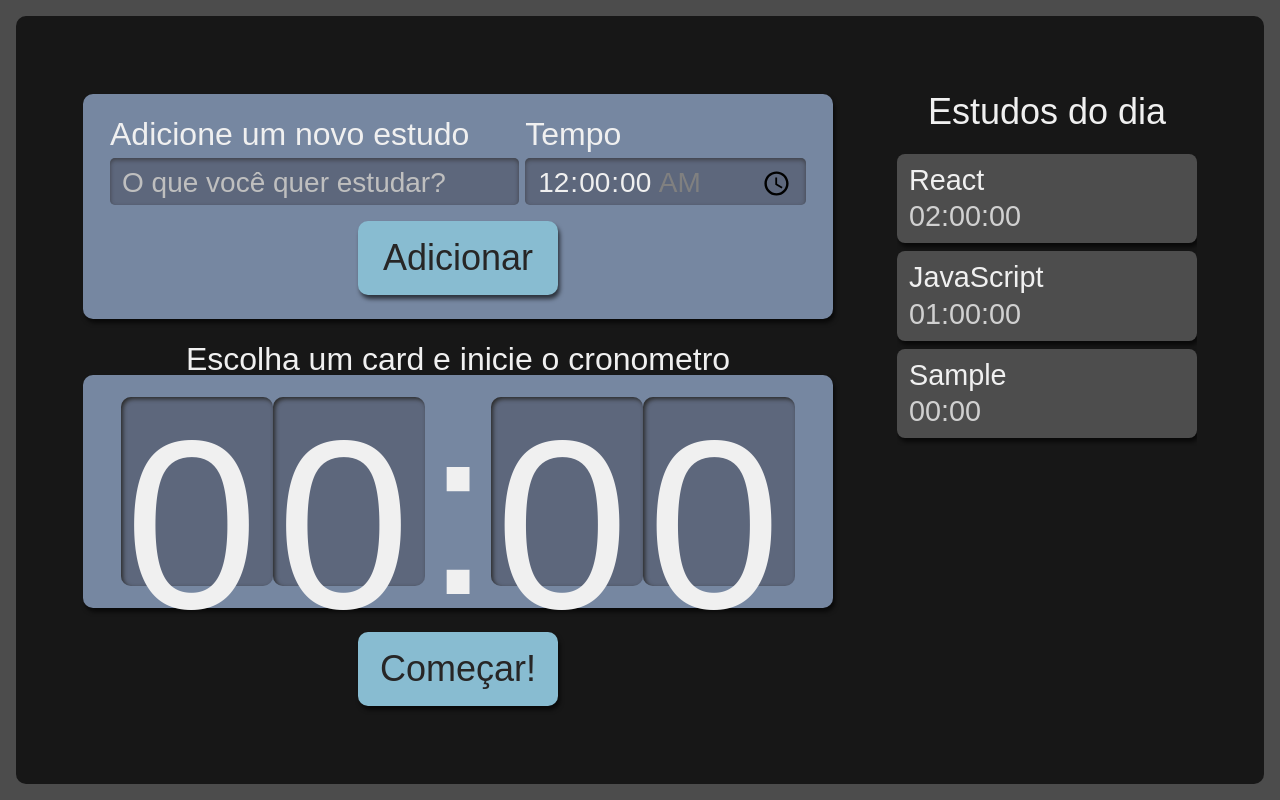
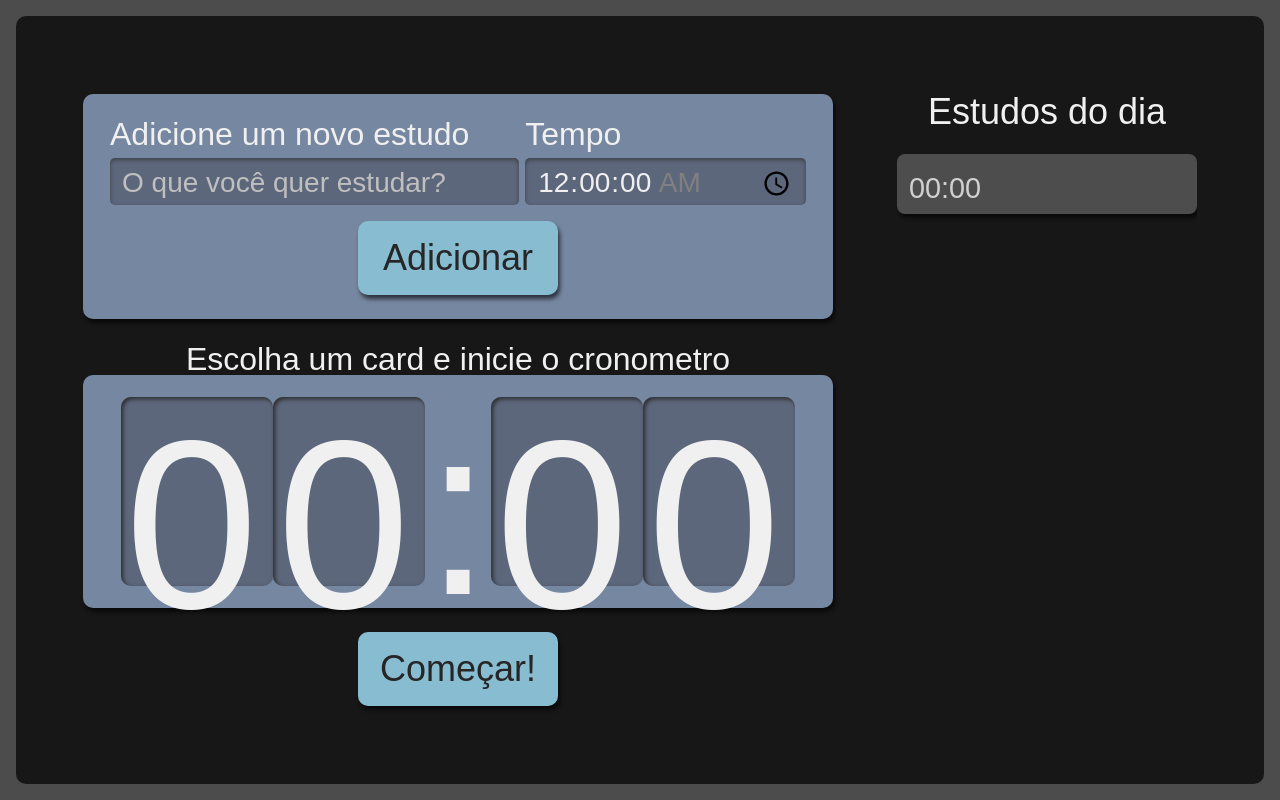
Before and after one commit to Felipe020/alura-studies, a React (Create React App) app: page / in a window 1280 px wide. Both pictures are taken after typing "Sample" into the empty fields and a click on the button "Adicionar". Built offline with nearby package versions, Linux system fonts and the light colour scheme.

Commit message:
selecionando e mostrando tarefa selecionada

```diff
--- a/package.json
+++ b/package.json
@@ -10,9 +10,10 @@
     "@types/node": "^16.18.102",
     "@types/react": "^18.3.3",
     "@types/react-dom": "^18.3.0",
+    "isexe": "^3.1.1",
     "react": "^18.3.1",
     "react-dom": "^18.3.1",
-    "react-scripts": "5.0.1",
+    "react-scripts": "^5.0.1",
     "typescript": "^4.9.5",
     "web-vitals": "^2.1.4"
   },
@@ -41,6 +42,7 @@
     ]
   },
   "devDependencies": {
+    "@types/uuid": "^10.0.0",
     "sass": "^1.77.8",
     "typescript-plugin-css-modules": "^5.1.0"
   }
--- a/src/components/Form/index.tsx
+++ b/src/components/Form/index.tsx
@@ -2,6 +2,11 @@ import React from 'react';
 import Button from '../Button';
 import './style.scss';
 import { ITask } from '../../types/task';
+import { v4 as uuidv4 } from 'uuid';
+
+interface Props {
+    setTarefas: React.Dispatch<React.SetStateAction<ITask[]>>
+}
 
 class Form extends React.Component<{
     setTasks: React.Dispatch<React.SetStateAction<ITask[]>>
@@ -17,7 +22,11 @@ class Form extends React.Component<{
             [
                 ...tarefasAntigas,
                 {
-                    ...this.state
+                    task: "",
+                    time: "00:00",
+                    selecionado: false,
+                    completado: false,
+                    id: uuidv4()
                 }
             ]
         )
--- a/src/components/List/Item/index.tsx
+++ b/src/components/List/Item/index.tsx
@@ -1,8 +1,30 @@
+import { ITask } from '../../../types/task';
 import '.././style.scss';
 
-export default function Item({task, time}: {task: string, time: string}){
+interface Props extends ITask {
+    selecionaTarefa: (tarefaSelecionada: ITask) => void
+}
+
+export default function Item(
+    {
+        task,
+        time,
+        selecionado,
+        completado,
+        id,
+        selecionaTarefa
+    }: Props){
+
     return(
-        <li className="item">
+        <li className="item"
+        onClick={() => selecionaTarefa(
+        {
+            task,
+            time,
+            selecionado,
+            completado,
+            id
+        })}>
         <h3>{task}</h3>
         <span>{time}</span>
     </li>
--- a/src/components/List/index.tsx
+++ b/src/components/List/index.tsx
@@ -3,14 +3,20 @@ import './style.scss';
 import Item from "./Item";
 import { ITask } from '../../types/task';
 
-function List({tarefas}: {tarefas: ITask[]}){
+interface Props {
+    tarefas: ITask[],
+    selecionaTarefa: (tarefaSelecionada: ITask) => void
+}
+
+function List({tarefas, selecionaTarefa}: Props){
     return(
         <aside className="listaTarefas">
             <h2> Estudos do dia </h2>
             <ul>
-                {tarefas.map((item, index) => (
+                {tarefas.map( item => (
                     <Item
-                        key={index}
+                        selecionaTarefa={selecionaTarefa}
+                        key={item.id}
                         {...item}
                     />
                 ))}
--- a/src/pages/App.tsx
+++ b/src/pages/App.tsx
@@ -3,21 +3,29 @@ import Form from '../components/Form';
 import List from '../components/List';
 import './style.scss'
 import Cronometro from '../components/Cronometro';
+import { ITask } from '../types/task';
 
 function App() {
 
-  const [tasks, setTasks] = useState([{
-    task: 'React',
-    time: '02:00:00'
-  }, {
-    task: 'JavaScript',
-    time: '01:00:00'
-  }]);
+  const [tasks, setTasks] = useState<ITask[]>([]);
+
+  const [selecionado, setSelecionado] = useState<ITask>();
+
+  function selecionaTarefa(tarefaSelecionada: ITask) {
+    setSelecionado(tarefaSelecionada);
+    setTasks(tarefasAnteriores => tarefasAnteriores.map(tarefa => ({
+      ...tarefa,
+      selecionado: tarefa.id === tarefaSelecionada.id ? true : false
+    })))
+  }
 
   return (
     <div className="AppStyle">
         <Form setTasks={setTasks}/>
-        <List tarefas={tasks}/>
+        <List
+          tarefas={tasks}
+          selecionaTarefa={selecionaTarefa}
+        />
         <Cronometro />
     </div>
   );
--- a/src/types/task.ts
+++ b/src/types/task.ts
@@ -1,4 +1,7 @@
 export interface ITask{
     task: string,
-    time: string
+    time: string,
+    id: string,
+    completado: boolean,
+    selecionado: boolean
 }
```
Also changed, not shown: 1 other file (tests, documents, lock files or other folders).
